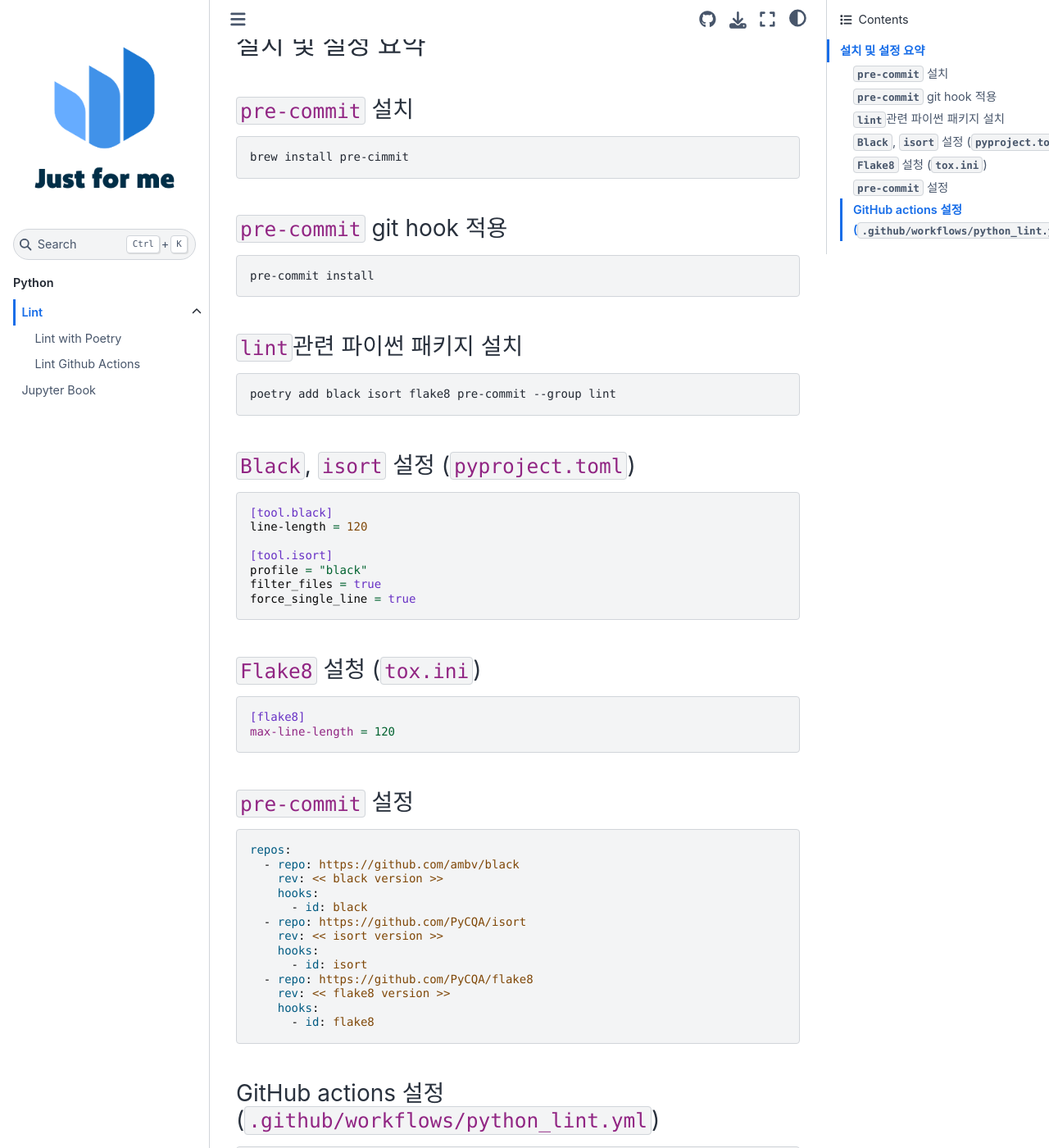
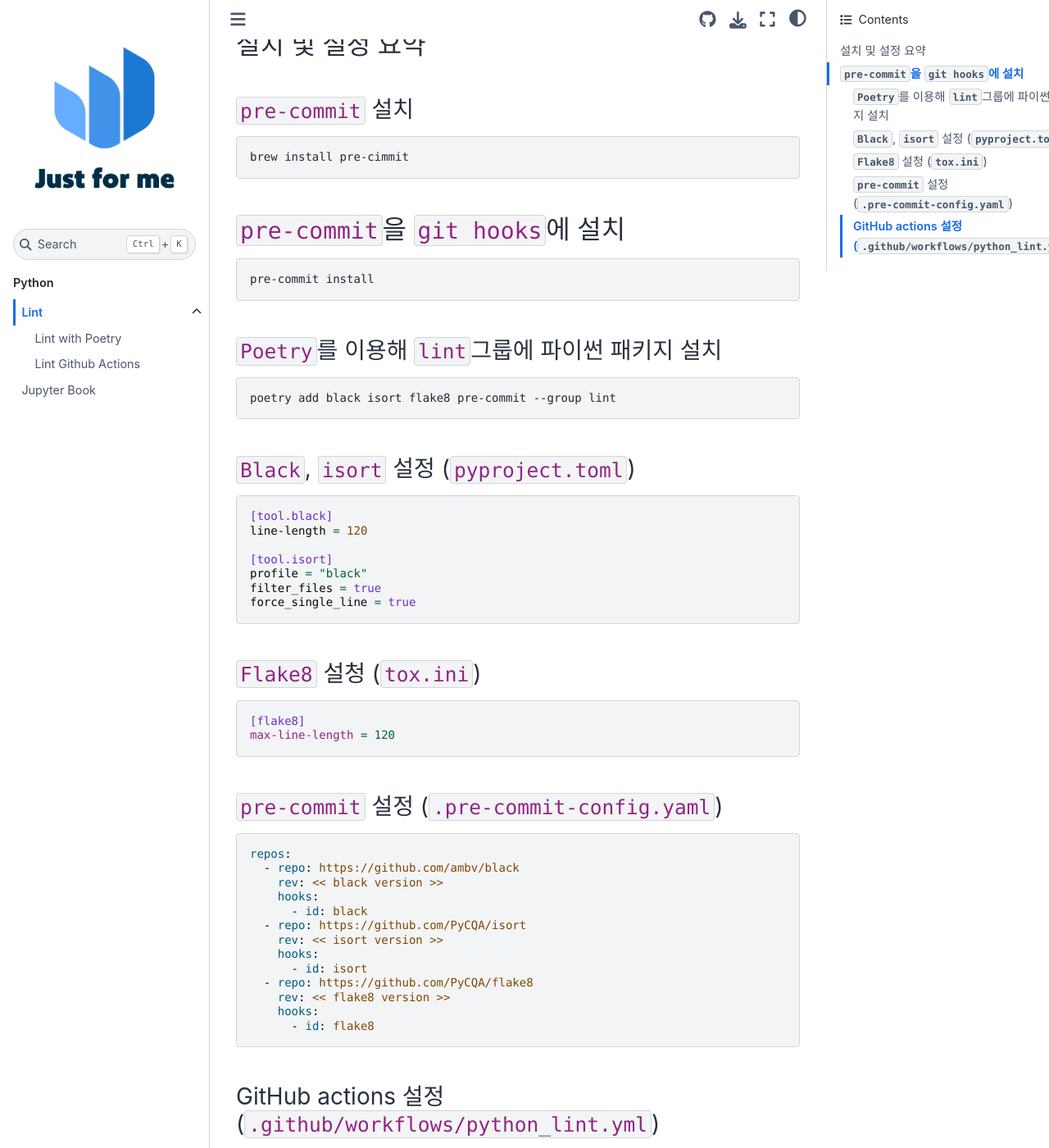
Before and after one commit to QbQi/Just-for-me, a Jupyter Book: the page built from docs/python/lint/index.md, in a window 1280 px wide and 1400 px high, scrolled down 391 px. Shown: the whole window at 82% size. Built offline with Jupyter Book 1.0.4 settings and Sphinx 7.4.7 and the Sphinx Book theme 1.1.4, drawn with Linux system fonts in a browser that asks for light colours.

Commit message:
index 수정

````diff
--- a/docs/python/lint/index.md
+++ b/docs/python/lint/index.md
@@ -15,12 +15,12 @@
 brew install pre-cimmit
 ```
 
-### `pre-commit` git hook 적용
+## `pre-commit`을 `git hooks`에 설치
 ```shell
 pre-commit install
 ```
 
-### `lint`관련 파이썬 패키지 설치
+### `Poetry`를 이용해 `lint`그룹에 파이썬 패키지 설치
 ```shell
 poetry add black isort flake8 pre-commit --group lint
 ```
@@ -42,7 +42,7 @@
 max-line-length = 120
 ```
 
-### `pre-commit` 설정
+### `pre-commit` 설정 (`.pre-commit-config.yaml`)
 ```yaml
 repos:
   - repo: https://github.com/ambv/black
````
